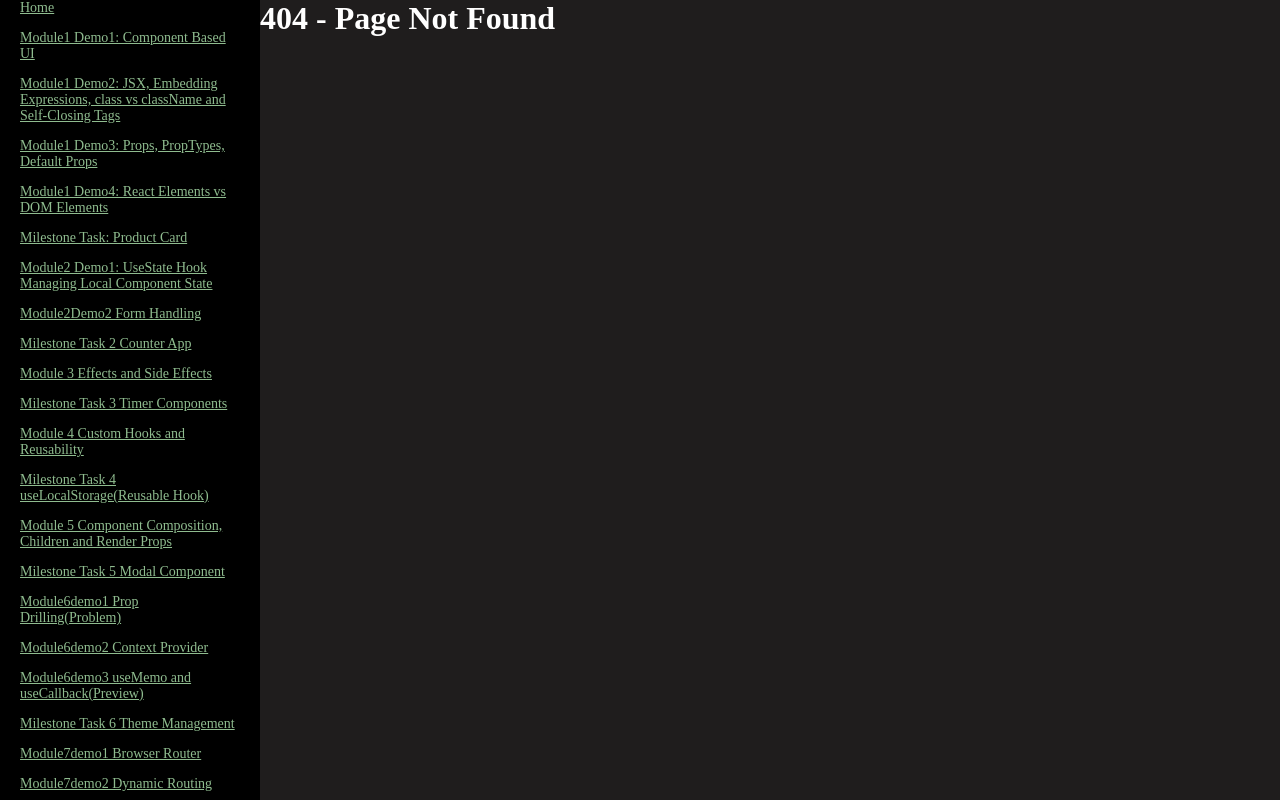
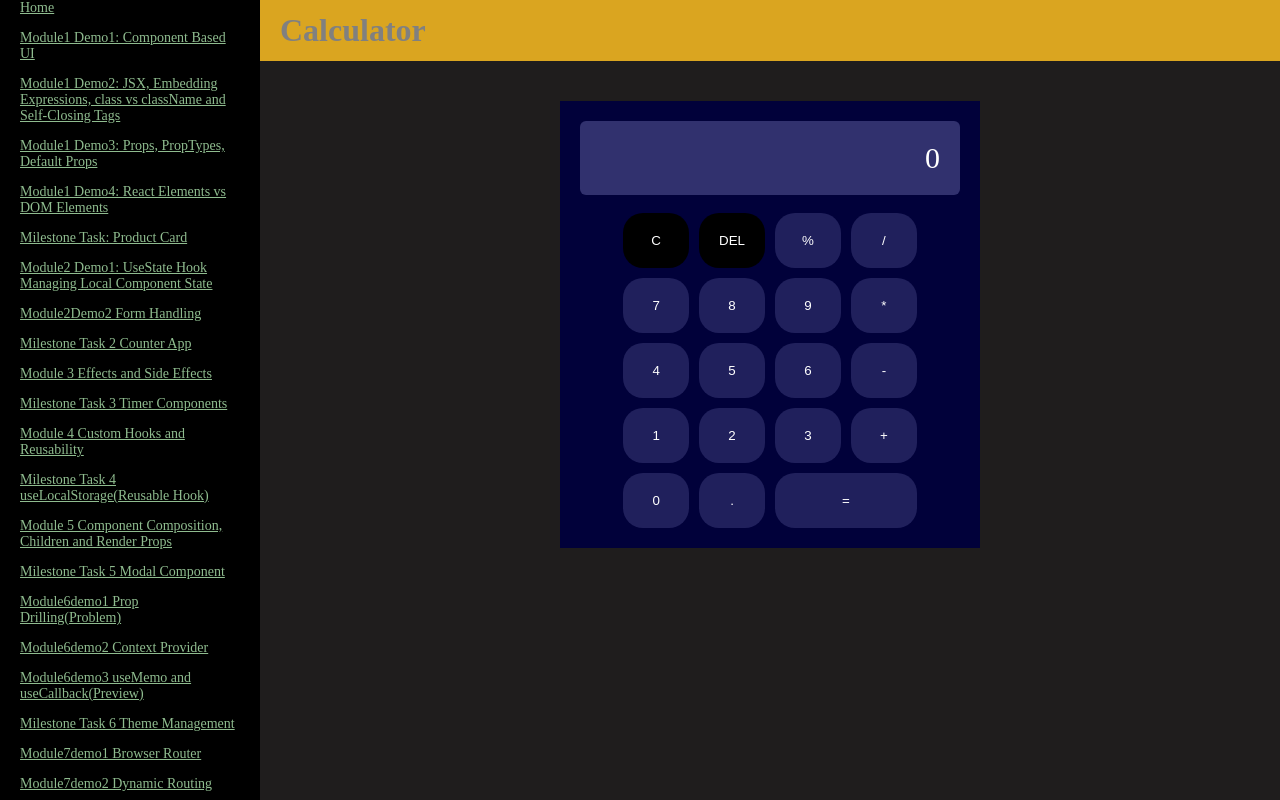
Before and after one commit to rajveersingh6749/react-sop, a React (Vite) app in the folder PROJECT_1/: page /calc in a window 1280 px wide. Built offline with nearby package versions, Linux system fonts and the light colour scheme.

Commit message:
feat: Add Calculator and CalcWithRedux components with styling and Redux integration

```diff
--- a/PROJECT_1/src/App.jsx
+++ b/PROJECT_1/src/App.jsx
@@ -141,6 +141,10 @@ const CreateAsyncThunk = lazy(
   () => import('./createAsyncThunk/CreateAsyncThunk.jsx'),
 )
 const RTK_Query = lazy(() => import('./RTK_Query/ReduxQuery.jsx'))
+const Calculator = lazy(() => import('./Calculator_Project/Calculator.jsx'))
+const CalcWithRedux = lazy(
+  () => import('./calculator_with_redux_toolkit/Calculator.jsx'),
+)
 
 function App() {
   const [isLoggedIn, setIsLoggedIn] = useState(false)
@@ -314,6 +318,12 @@ function App() {
               <Link to='/rtk_query' className='nav_link3'>
                 RTK Query
               </Link>
+              <Link to='/calc' className='nav_link3'>
+                Calculator
+              </Link>
+              <Link to='/calc_redux' className='nav_link3'>
+                Calc With Redux
+              </Link>
             </nav>
           </div>
 
@@ -434,6 +444,8 @@ function App() {
                   element={<CreateAsyncThunk />}
                 />
                 <Route path='/rtk_query' element={<RTK_Query />} />
+                <Route path='/calc' element={<Calculator />} />
+                <Route path='/calc_redux' element={<CalcWithRedux />} />
 
                 <Route path='*' element={<NotFound />} />
               </Routes>
--- /dev/null
+++ b/PROJECT_1/src/Calculator_Project/Calculator.jsx
@@ -0,0 +1,12 @@
+import React from 'react'
+import Calc from './components/Calc'
+
+const Calculator = () => {
+  return (
+    <div>
+      <Calc />
+    </div>
+  )
+}
+
+export default Calculator
--- /dev/null
+++ b/PROJECT_1/src/Calculator_Project/components/Calc.jsx
@@ -0,0 +1,107 @@
+import React, { useState } from 'react'
+import '../styles/Style.css'
+
+const Calc = () => {
+  const [data, setData] = useState('')
+
+  const getValue = (e) => {
+    console.log(e.target.value)
+    setData(data.concat(e.target.value))
+  }
+
+  const calculate = () => {
+    try {
+      setData(eval(data).toString())
+    } catch (error) {
+      setData('Error')
+    }
+  }
+
+  const clear = () => {
+    setData("")
+  }
+
+  const back = () => {
+    setData(data.slice(0, -1))
+  }
+
+  return (
+    <div>
+      <div className='calc_container'>
+        <h1>Calculator</h1>
+
+        <div className='calc'>
+          <div className='display'>{data || '0'}</div>
+
+          <br />
+
+          <div className='buttons'>
+            <button onClick={clear} className='actions'>
+              C
+            </button>
+            <button onClick={back} className='actions'>
+              DEL
+            </button>
+            <button onClick={getValue} value='%'>
+              %
+            </button>
+            <button onClick={getValue} value='/'>
+              /
+            </button>
+
+            <button onClick={getValue} value='7'>
+              7
+            </button>
+            <button onClick={getValue} value='8'>
+              8
+            </button>
+            <button onClick={getValue} value='9'>
+              9
+            </button>
+            <button onClick={getValue} value='*'>
+              *
+            </button>
+
+            <button onClick={getValue} value='4'>
+              4
+            </button>
+            <button onClick={getValue} value='5'>
+              5
+            </button>
+            <button onClick={getValue} value='6'>
+              6
+            </button>
+            <button onClick={getValue} value='-'>
+              -
+            </button>
+
+            <button onClick={getValue} value='1'>
+              1
+            </button>
+            <button onClick={getValue} value='2'>
+              2
+            </button>
+            <button onClick={getValue} value='3'>
+              3
+            </button>
+            <button onClick={getValue} value='+'>
+              +
+            </button>
+
+            <button onClick={getValue} value='0'>
+              0
+            </button>
+            <button onClick={getValue} value='.'>
+              .
+            </button>
+            <button onClick={calculate} className='equals'>
+              =
+            </button>
+          </div>
+        </div>
+      </div>
+    </div>
+  )
+}
+
+export default Calc
--- /dev/null
+++ b/PROJECT_1/src/Calculator_Project/styles/Style.css
@@ -0,0 +1,72 @@
+* {
+  margin: 0;
+  padding: 0;
+  box-sizing: border-box;
+}
+
+.calc_container {
+  display: flex;
+  flex-direction: column;
+  align-items: center;
+  gap: 40px;
+}
+
+.calc_container h1 {
+  width: 100%;
+  padding: 12px 20px;
+  background-color: goldenrod;
+  color: gray;
+  position: sticky;
+  top: 0;
+  z-index: 1000;
+}
+
+.calc {
+  width: 420px;
+  padding: 20px;
+  background-color: rgb(1, 1, 58);
+  display: flex;
+  flex-direction: column;
+  align-items: center;
+}
+
+.display {
+  width: 100%;
+  text-align: right;
+  background-color: rgb(49, 49, 110);
+  padding: 20px;
+  border-radius: 6px;
+  font-size: 30px;
+}
+
+.buttons {
+  display: grid;
+  grid-template-columns: repeat(4, 1fr);
+  gap: 10px;
+}
+
+button {
+  background-color: rgb(32, 32, 92);
+  color: white;
+  padding: 20px;
+  border: none;
+  border-radius: 20px;
+  text-align: center;
+  cursor: pointer;
+}
+
+button:hover {
+  background-color: rgb(26, 26, 75);
+}
+
+.equals {
+  grid-column: span 2;
+}
+
+.actions {
+  background-color: black;
+}
+
+.actions:hover {
+  background-color: rgb(34, 33, 33);
+}
--- /dev/null
+++ b/PROJECT_1/src/calculator_with_redux_toolkit/Calculator.jsx
@@ -0,0 +1,16 @@
+import React from 'react'
+import Calc from './features/calculator/Calc.jsx'
+import { Provider } from 'react-redux'
+import store from './redux/store.js'
+
+const Calculator = () => {
+  return (
+    <div>
+      <Provider store={store}>
+        <Calc />
+      </Provider>
+    </div>
+  )
+}
+
+export default Calculator
--- /dev/null
+++ b/PROJECT_1/src/calculator_with_redux_toolkit/features/calculator/Calc.jsx
@@ -0,0 +1,117 @@
+// import React, { useState } from 'react'
+import '../../styles/style.css'
+import { useDispatch, useSelector } from 'react-redux'
+import { back, calculate, clear, addValue } from './calculatorSlice'
+
+const Calc = () => {
+  // const [data, setData] = useState('')
+
+  // const getValue = (e) => {
+  //   console.log(e.target.value)
+  //   setData(data.concat(e.target.value))
+  // }
+
+  // const calculate = () => {
+  //   try {
+  //     setData(eval(data).toString())
+  //   } catch (error) {
+  //     setData('Error')
+  //   }
+  // }
+
+  // const clear = () => {
+  //   setData('')
+  // }
+
+  // const back = () => {
+  //   setData(data.slice(0, -1))
+  // }
+
+  const data = useSelector((state) => state.calculator.data)
+
+  const dispatch = useDispatch()
+
+  const getValue = (e) => {
+    dispatch(addValue(e.target.value))
+  }
+
+  return (
+    <div>
+      <div className='calc_container'>
+        <h1>Calculator</h1>
+
+        <div className='calc'>
+          <div className='display'>{data || '0'}</div>
+
+          <br />
+
+          <div className='buttons'>
+            <button onClick={() => dispatch(clear())} className='actions'>
+              C
+            </button>
+            <button onClick={() => dispatch(back())} className='actions'>
+              DEL
+            </button>
+            <button onClick={getValue} value='%'>
+              %
+            </button>
+            <button onClick={getValue} value='/'>
+              /
+            </button>
+
+            <button onClick={getValue} value='7'>
+              7
+            </button>
+            <button onClick={getValue} value='8'>
+              8
+            </button>
+            <button onClick={getValue} value='9'>
+              9
+            </button>
+            <button onClick={getValue} value='*'>
+              *
+            </button>
+
+            <button onClick={getValue} value='4'>
+              4
+            </button>
+            <button onClick={getValue} value='5'>
+              5
+            </button>
+            <button onClick={getValue} value='6'>
+              6
+            </button>
+            <button onClick={getValue} value='-'>
+              -
+            </button>
+
+            <button onClick={getValue} value='1'>
+              1
+            </button>
+            <button onClick={getValue} value='2'>
+              2
+            </button>
+            <button onClick={getValue} value='3'>
+              3
+            </button>
+            <button onClick={getValue} value='+'>
+              +
+            </button>
+
+            <button onClick={getValue} value='0'>
+              0
+            </button>
+            <button onClick={getValue} value='.'>
+              .
+            </button>
+            <button onClick={() => dispatch(calculate())} className='equals'>
+              =
+            </button>
+          </div>
+        </div>
+      </div>
+    </div>
+  )
+}
+
+export default Calc
--- /dev/null
+++ b/PROJECT_1/src/calculator_with_redux_toolkit/features/calculator/calculatorSlice.js
@@ -0,0 +1,32 @@
+import { createSlice } from '@reduxjs/toolkit'
+
+const initialState = {
+  data: '',
+}
+
+export const calculatorSlice = createSlice({
+  name: 'calculator',
+  initialState,
+  reducers: {
+    addValue: (state, action) => {
+      state.data += action.payload
+    },
+    calculate: (state) => {
+      try {
+        state.data = eval(state.data).toString()
+      } catch (err) {
+        state.data = 'Error'
+        console.log(err)
+      }
+    },
+    clear: (state) => {
+      state.data = ''
+    },
+    back: (state) => {
+      state.data = state.data.slice(0, -1)
+    },
+  },
+})
+
+export const { addValue, calculate, clear, back } = calculatorSlice.actions
+export default calculatorSlice.reducer
--- /dev/null
+++ b/PROJECT_1/src/calculator_with_redux_toolkit/redux/store.js
@@ -0,0 +1,10 @@
+import { configureStore } from '@reduxjs/toolkit'
+import calculatorReducer from '../features/calculator/calculatorSlice.js'
+
+const store = configureStore({
+  reducer: {
+    calculator: calculatorReducer,
+  },
+})
+
+export default store
--- /dev/null
+++ b/PROJECT_1/src/calculator_with_redux_toolkit/styles/style.css
@@ -0,0 +1,79 @@
+* {
+  margin: 0;
+  padding: 0;
+  box-sizing: border-box;
+}
+
+.calc_container {
+  display: flex;
+  flex-direction: column;
+  align-items: center;
+  gap: 40px;
+}
+
+.calc_container h1 {
+  width: 100%;
+  padding: 12px 20px;
+  background-color: goldenrod;
+  color: gray;
+  position: sticky;
+  top: 0;
+  z-index: 1000;
+}
+
+.calc {
+  width: 420px;
+  padding: 20px;
+  background-color: rgb(113, 47, 175);
+  display: flex;
+  flex-direction: column;
+  align-items: center;
+  border-radius: 10px;
+}
+
+.display {
+  width: 100%;
+  text-align: right;
+  background-color: rgb(49, 49, 110);
+  padding: 20px;
+  border-radius: 6px;
+  font-size: 30px;
+}
+
+.buttons {
+  display: grid;
+  grid-template-columns: repeat(4, 1fr);
+  gap: 10px;
+}
+
+button {
+  background-color: rgb(32, 32, 92);
+  color: white;
+  padding: 20px;
+  border: none;
+  border-radius: 20px;
+  text-align: center;
+  cursor: pointer;
+  font-size: 20px;
+}
+
+button:hover {
+  background-color: rgb(26, 26, 75);
+}
+
+.equals {
+  grid-column: span 2;
+  background-color: rgb(1, 1, 61);
+}
+
+.equals:hover {
+  background-color: rgb(1, 1, 20);
+}
+
+.actions {
+  background-color: black;
+}
+
+.actions:hover {
+  background-color: rgb(34, 33, 33);
+}
```
